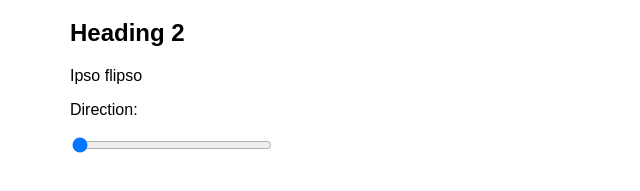
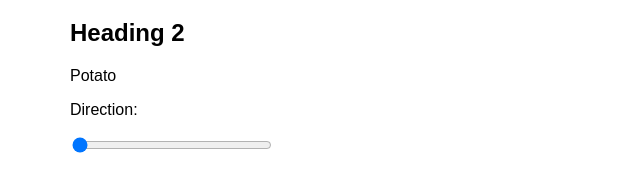
Before and after one commit to hollandducd/Sandbox, a plain HTML site: page Timing Test.html in a window 1280 px wide. Shown: the part 131-322 px from the top of the page, 0-640 px from the left. Drawn offline with Linux system fonts and the light colour scheme; some packages are replaced by stand-ins of ours; a script that the page names is missing.

Commit message:
Update Timing Test.html

```diff
--- a/Timing Test.html
+++ b/Timing Test.html
@@ -31,7 +31,7 @@
 <h1>Timing Test </h1>
 
 <h2>Heading 2</h2>
-<p>Ipso flipso</p>
+<p>Potato</p>
 
 <model-viewer
     id="timing-test"
```
